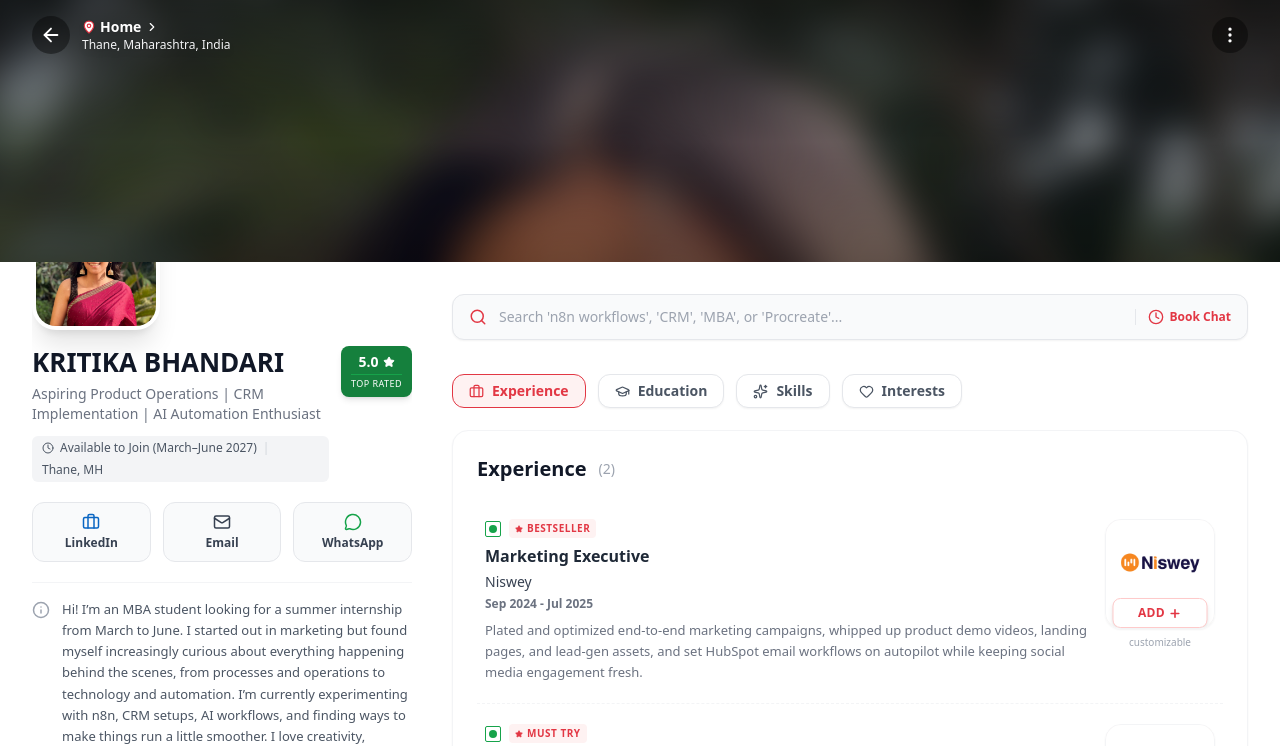
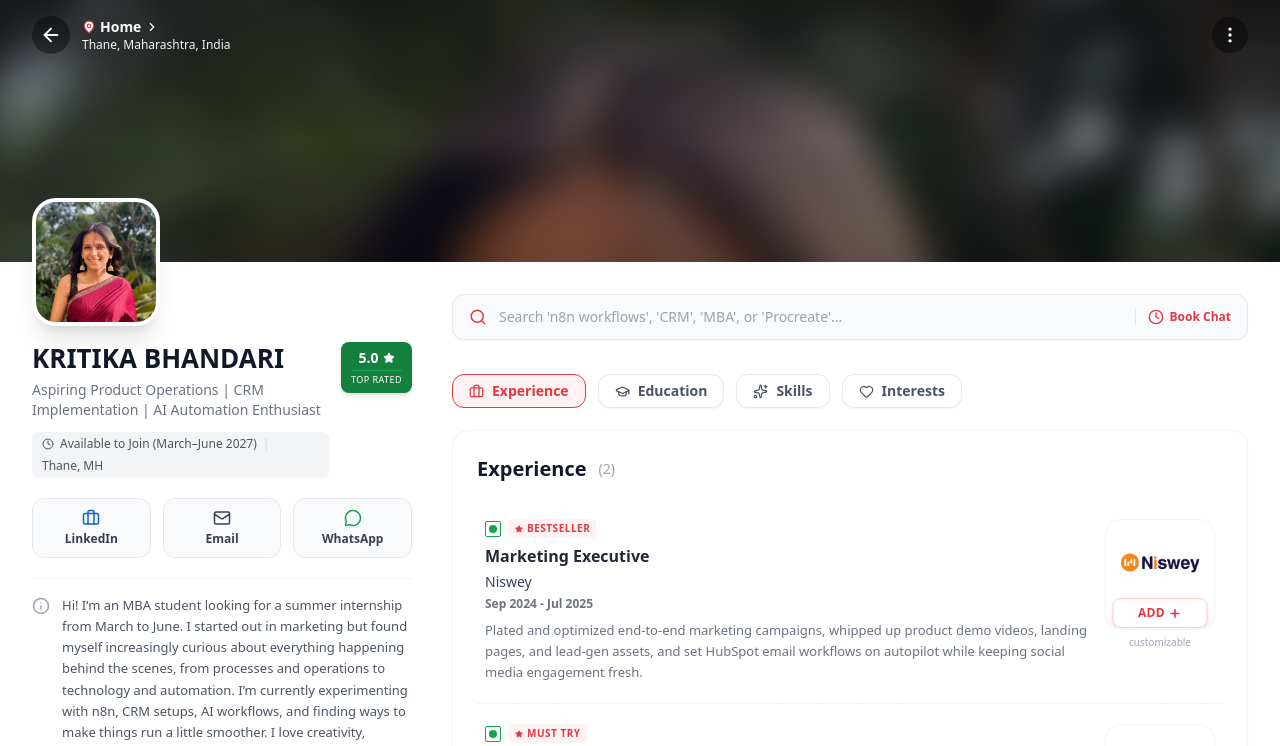
Before and after one commit to kritikabhandarii/Kritika-Bhandari-Resume, a React (Create React App) app: page / in a window 1280 px wide. Shown: the top 746 px of the page. Built offline with nearby package versions, Linux system fonts and the light colour scheme.

Commit message:
Update App.jsx

```diff
--- a/src/App.jsx
+++ b/src/App.jsx
@@ -509,20 +509,20 @@ export default function ZomatoResume() {
         {/* Main Content Area */}
         <div className="relative z-10 -mt-6 bg-white rounded-t-3xl lg:rounded-none">
           <div className="max-w-3xl lg:max-w-7xl mx-auto lg:flex lg:items-start lg:gap-10 lg:px-8 lg:pb-8">
-            {/* LEFT COLUMN (Profile Info & Bio) */}
+            {/* LEFT COLUMN (Profile Info & Bio - No overflow-y-auto so avatar never clips!) */}
             <div
-              className={`px-4 sm:px-6 lg:px-0 pt-6 lg:pt-0 lg:w-[340px] xl:w-[380px] lg:shrink-0 lg:sticky lg:top-20 lg:max-h-[calc(100dvh-5.5rem)] lg:overflow-y-auto hide-scrollbar ${
+              className={`px-4 sm:px-6 lg:px-0 pt-6 lg:pt-0 lg:w-[340px] xl:w-[380px] lg:shrink-0 lg:sticky lg:top-24 ${
                 trimmedQuery ? "pb-3" : "pb-6"
               }`}
             >
-              {/* Overlapping Portrait Avatar: z-30 keeps the full portrait above the banner right from initial load */}
+              {/* Overlapping Portrait Avatar */}
               {!trimmedQuery && (
-                <div className="hidden md:block relative z-30 -mt-16 lg:-mt-16 mb-4 pt-1">
+                <div className="hidden md:block relative z-30 -mt-16 lg:-mt-16 mb-4">
                   <div className="w-28 h-28 lg:w-32 lg:h-32 rounded-3xl overflow-hidden border-4 border-white shadow-xl bg-gray-100">
                     <img
                       src="/images/kritika.png"
                       alt="Kritika Bhandari"
-                      className="w-full h-full object-cover object-[center_22%]"
+                      className="w-full h-full object-cover object-top"
                     />
                   </div>
                 </div>
```
